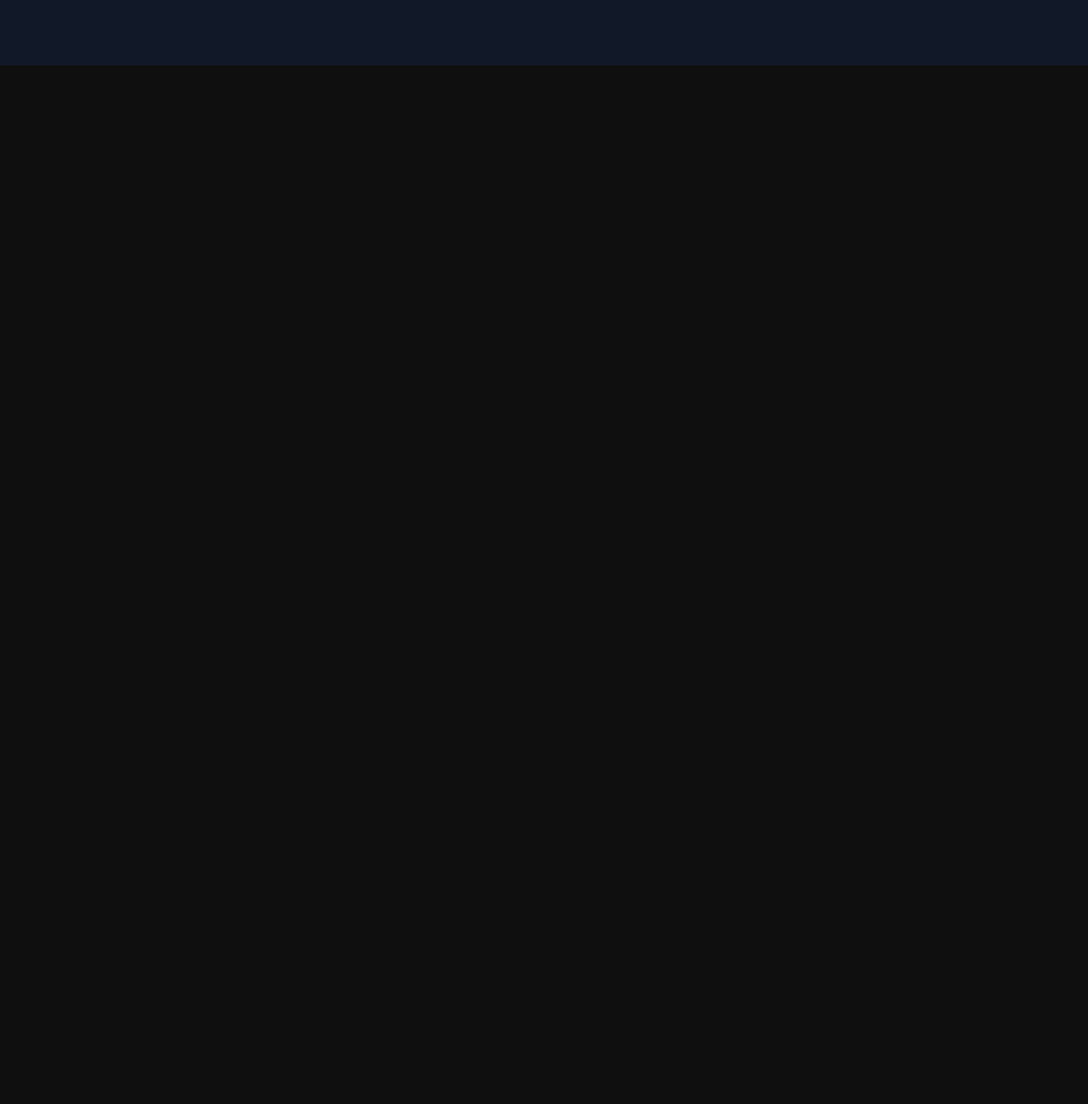
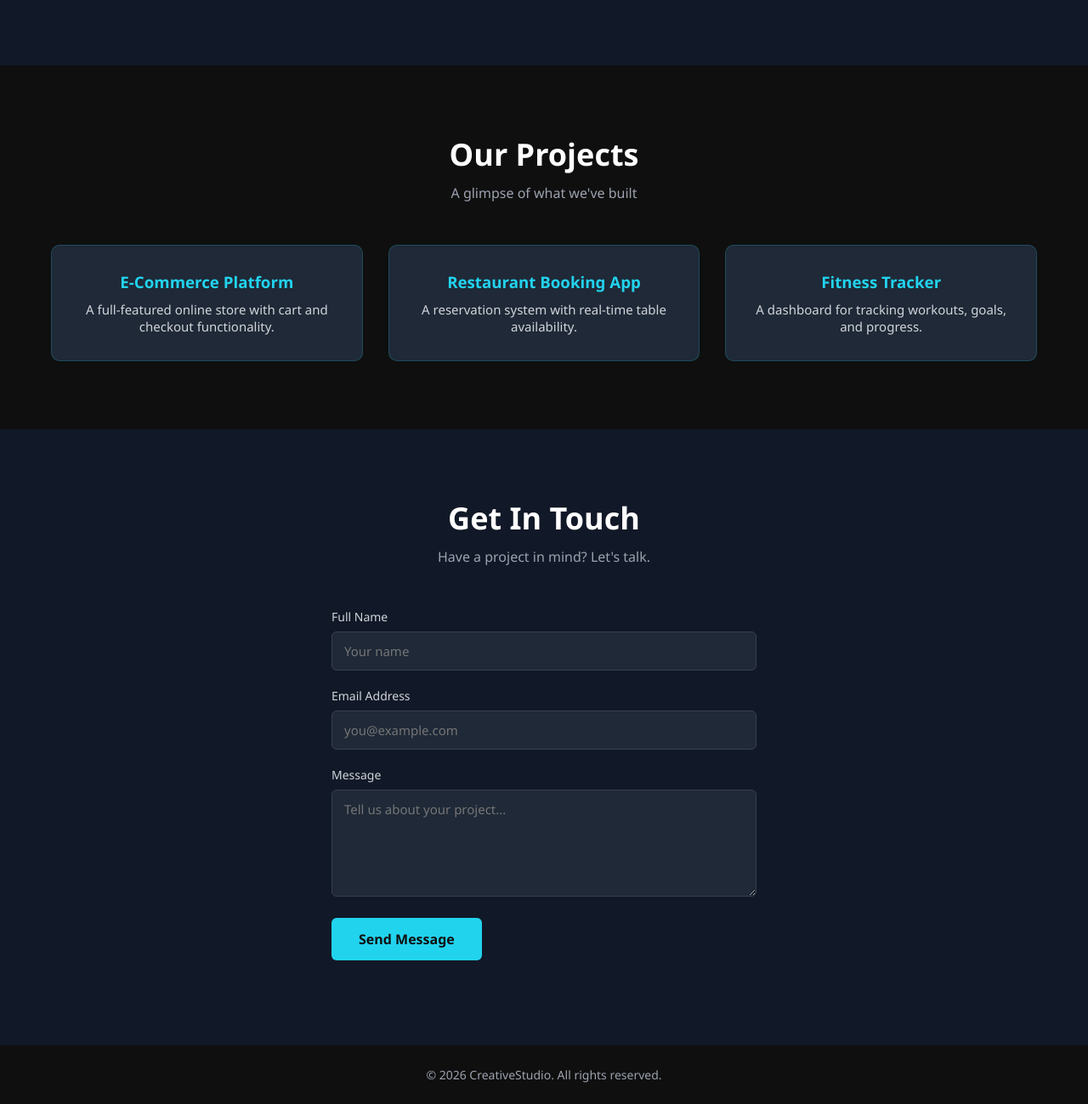
Before and after one commit to daradula/portfolio-agency-devops-assignment, a plain HTML site: page src/index.html in a window 1280 px wide. Shown: the part 845-2144 px from the top of the page at 85% size. Before the commit the page ends 922 px from the top, so only its background shows below. Drawn offline with Linux system fonts and the light colour scheme.

Commit message:
feat: add contact form, projects section and form validation script

```diff
--- a/src/index.html
+++ b/src/index.html
@@ -56,6 +56,59 @@
         </div>
     </section>
 
+    <!-- Projects Section -->
+    <section id="projects" class="projects">
+        <h2>Our Projects</h2>
+        <p class="section-subtitle">A glimpse of what we've built</p>
+
+        <div class="projects-grid">
+            <div class="project-card">
+                <h3>E-Commerce Platform</h3>
+                <p>A full-featured online store with cart and checkout functionality.</p>
+            </div>
+            <div class="project-card">
+                <h3>Restaurant Booking App</h3>
+                <p>A reservation system with real-time table availability.</p>
+            </div>
+            <div class="project-card">
+                <h3>Fitness Tracker</h3>
+                <p>A dashboard for tracking workouts, goals, and progress.</p>
+            </div>
+        </div>
+    </section>
+
+    <!-- Contact Section -->
+    <section id="contact" class="contact">
+        <h2>Get In Touch</h2>
+        <p class="section-subtitle">Have a project in mind? Let's talk.</p>
+
+        <form class="contact-form" onsubmit="return handleSubmit(event)">
+            <div class="form-group">
+                <label for="name">Full Name</label>
+                <input type="text" id="name" name="name" placeholder="Your name" required>
+            </div>
+
+            <div class="form-group">
+                <label for="email">Email Address</label>
+                <input type="email" id="email" name="email" placeholder="you@example.com" required>
+            </div>
+
+            <div class="form-group">
+                <label for="message">Message</label>
+                <textarea id="message" name="message" rows="5" placeholder="Tell us about your project..." required></textarea>
+            </div>
+
+            <button type="submit" class="btn">Send Message</button>
+        </form>
+
+        <p id="formStatus" class="form-status"></p>
+    </section>
+
+    <!-- Footer -->
+    <footer class="footer">
+        <p>&copy; 2026 CreativeStudio. All rights reserved.</p>
+    </footer>
+
     <script src="scripts/script.js"></script>
 </body>
 </html>
--- a/src/scripts/script.js
+++ b/src/scripts/script.js
@@ -0,0 +1,20 @@
+function handleSubmit(event) {
+    event.preventDefault();
+
+    const name = document.getElementById('name').value.trim();
+    const email = document.getElementById('email').value.trim();
+    const message = document.getElementById('message').value.trim();
+    const status = document.getElementById('formStatus');
+
+    if (!name || !email || !message) {
+        status.textContent = "Please fill in all fields.";
+        status.style.color = "#f87171";
+        return false;
+    }
+
+    status.textContent = `Thanks, ${name}! Your message has been received. We'll get back to you soon.`;
+    status.style.color = "#22d3ee";
+
+    event.target.reset();
+    return false;
+}
--- a/src/styles/style.css
+++ b/src/styles/style.css
@@ -68,6 +68,9 @@ body {
     border-radius: 6px;
     text-decoration: none;
     font-weight: bold;
+    border: none;
+    cursor: pointer;
+    font-size: 16px;
 }
 
 /* Services Section */
@@ -114,6 +117,102 @@ body {
     font-size: 15px;
 }
 
+/* Projects Section */
+.projects {
+    text-align: center;
+    padding: 80px 60px;
+}
+
+.projects h2 {
+    font-size: 36px;
+    margin-bottom: 10px;
+}
+
+.projects-grid {
+    display: grid;
+    grid-template-columns: repeat(auto-fit, minmax(250px, 1fr));
+    gap: 30px;
+    margin-top: 40px;
+}
+
+.project-card {
+    background-color: #1f2937;
+    padding: 30px;
+    border-radius: 10px;
+    border: 1px solid #22d3ee33;
+}
+
+.project-card h3 {
+    color: #22d3ee;
+    margin-bottom: 10px;
+}
+
+.project-card p {
+    color: #d1d5db;
+    font-size: 15px;
+}
+
+/* Contact Section */
+.contact {
+    text-align: center;
+    padding: 80px 20px;
+    background-color: #111827;
+}
+
+.contact h2 {
+    font-size: 36px;
+    margin-bottom: 10px;
+}
+
+.contact-form {
+    max-width: 500px;
+    margin: 40px auto 0;
+    text-align: left;
+}
+
+.form-group {
+    margin-bottom: 20px;
+}
+
+.form-group label {
+    display: block;
+    margin-bottom: 8px;
+    color: #d1d5db;
+    font-size: 14px;
+}
+
+.form-group input,
+.form-group textarea {
+    width: 100%;
+    padding: 12px 14px;
+    border-radius: 6px;
+    border: 1px solid #374151;
+    background-color: #1f2937;
+    color: #ffffff;
+    font-size: 15px;
+}
+
+.form-group input:focus,
+.form-group textarea:focus {
+    outline: none;
+    border-color: #22d3ee;
+}
+
+.form-status {
+    margin-top: 20px;
+    color: #22d3ee;
+    font-weight: 500;
+}
+
+/* Footer */
+.footer {
+    text-align: center;
+    padding: 25px;
+    background-color: #0f0f0f;
+    color: #9ca3af;
+    font-size: 14px;
+}
+
 /* Responsive */
 @media (max-width: 768px) {
     .navbar {
@@ -124,4 +223,9 @@ body {
     .hero h1 {
         font-size: 32px;
     }
+    .services,
+    .projects,
+    .contact {
+        padding: 60px 20px;
+    }
 }
```
